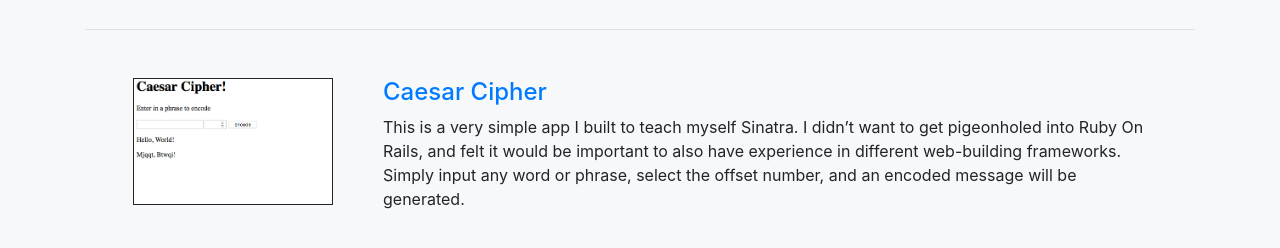
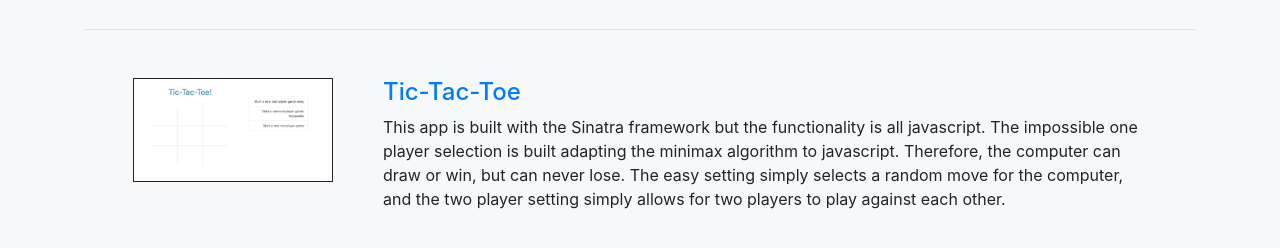
Before and after one commit to akaswen/akaswen.github.io, a plain HTML site: page index.html in a window 1280 px wide. Shown: the part 2156-2404 px from the top of the page. Drawn offline with nearby package versions, Linux system fonts and the light colour scheme.

Commit message:
changing caesar cipher to tic tac toe

```diff
--- a/index.html
+++ b/index.html
@@ -51,7 +51,7 @@
 						<img class="mr-3 d-none d-sm-inline" src="assets/index_photo.jpg" alt="Aaron Headshot Two">
 						<div class="media-body">
 							<h1>Aaron Kaswen-Wilk</h1>
-							<h2>Web Developer</h1>
+							<h2>Full Stack Web Developer</h1>
 							<p class="mt-5 text-white text-right text-sm-left">aaron.kaswenwilk@zoho.com</p>
 						</div>
 					</div>
@@ -102,10 +102,10 @@
 						</div>
 					</li>
 					<li class="media p-5">
-						<img src="assets/caesar_cipher_screenshot.png" alt="screenshot of the caesar cipher app">
+						<img src="assets/tic-tac-toe-screenshot.png" alt="screenshot of the tic-tac-toe app">
 						<div class="media-body">
-							<h4><a href="https://akaswen-caesar-cipher.herokuapp.com/">Caesar Cipher</a></h4>
-							<p class="d-none d-sm-inline">This is a very simple app I built to teach myself Sinatra.  I didn’t want to get pigeonholed into Ruby On Rails, and felt it would be important to also have experience in different web-building frameworks. Simply input any word or phrase, select the offset number, and an encoded message will be generated.</p>
+							<h4><a href="https://akaswen-tic-tac-toe.herokuapp.com/">Tic-Tac-Toe</a></h4>
+							<p class="d-none d-sm-inline">This app is built with the Sinatra framework but the functionality is all javascript.  The impossible one player selection is built adapting the minimax algorithm to javascript.  Therefore, the computer can draw or win, but can never lose.  The easy setting simply selects a random move for the computer, and the two player setting simply allows for two players to play against each other.</p>
 						</div>
 					</li>
 				</ul>
```
Also changed, not shown: assets/Tic-tac-toe-screenshot.png (added), assets/caesar_cipher_screenshot.png (deleted), 2 other files.
